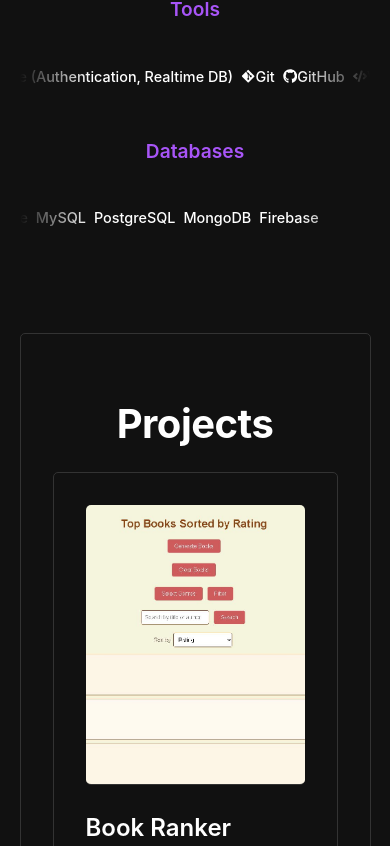
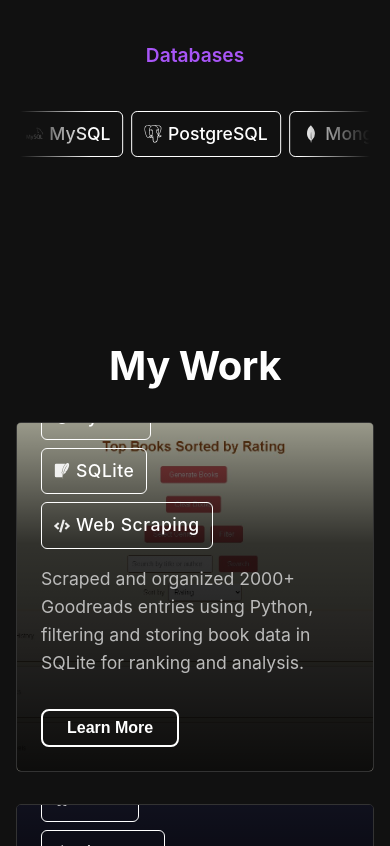
Before and after one commit to NicholasVioral/My-Portfolio, a React (Vite) app: page / in a window 390 px wide. Shown: the part 958-1804 px from the top of the page. Built offline with nearby package versions, Linux system fonts and the light colour scheme.

Commit message:
Fixed projects css

```diff
--- a/src/App.css
+++ b/src/App.css
@@ -267,93 +267,205 @@ body {
 }
 
 /* ===== PROJECTS ===== */
-.projects-container {
+.projects-section {
+  padding: var(--spacing-xl) 0;
+}
+
+.projects-content {
+  max-width: 1200px;
+  margin: 0 auto;
+  padding: 0 var(--spacing-md);
+}
+
+.projects-title {
+  text-align: center;
+  font-size: 2.5rem;
+  margin-bottom: var(--spacing-lg);
+  color: var(--text-primary);
+  font-weight: 700;
+}
+
+.projects-list {
   display: grid;
-  grid-template-columns: repeat(auto-fit, minmax(280px, 1fr));
-  gap: var(--spacing-md);
+  grid-template-columns: repeat(auto-fit, minmax(320px, 1fr));
+  gap: var(--spacing-lg);
   margin-top: var(--spacing-md);
 }
 
 .project-card {
-  background: var(--bg-tertiary);
-  border-radius: var(--radius-lg);
-  padding: var(--spacing-md);
-  box-shadow: var(--shadow-medium);
-  transition: transform 0.2s ease, box-shadow 0.2s ease;
-  display: flex;
-  flex-direction: column;
-  height: 100%;
+  width: 100%;
+  max-width: 900px; /* Increased from 700px to 900px */
+  background: transparent;
   border: 1px solid var(--border-color);
+  border-radius: var(--radius-sm);
+  overflow: hidden;
+  box-shadow: none;
+  text-decoration: none;
+  color: var(--text-primary);
+  transition: all 0.3s ease;
+  padding: 0;
+  height: 600px;
+  position: relative;
 }
 
 .project-card:hover {
-  transform: translateY(-5px);
-  box-shadow: 0 8px 15px rgba(255, 255, 255, 0.1);
+  transform: translateY(-8px);
+  box-shadow: 0 20px 40px rgba(0, 0, 0, 0.3);
+  border-color: var(--accent-primary);
 }
 
-.project-card h3 {
-  margin-top: 0;
-  margin-bottom: var(--spacing-xs);
-  color: var(--text-primary);
+/* Image with overlay effect */
+.project-image {
+  width: 100%;
+  height: 100%;
+  object-fit: cover;
+  position: absolute;
+  top: 0;
+  left: 0;
+  z-index: 1;
+  transition: transform 0.3s ease;
 }
 
-.project-card .tech {
+.project-card:hover .project-image {
+  transform: scale(1.05);
+}
+
+/* Enhanced overlay */
+.project-info {
+  position: absolute;
+  bottom: 0;
+  left: 0;
+  width: 100%;
+  padding: var(--spacing-md);
+  z-index: 2;
+  background: linear-gradient(
+    to top,
+    rgba(0, 0, 0, 0.95) 0%,
+    rgba(0, 0, 0, 0.8) 50%,
+    transparent 100%
+  );
+  transform: translateY(0);
+  transition: all 0.3s ease;
+}
+
+.project-card:hover .project-info {
+  background: linear-gradient(
+    to top,
+    rgba(0, 0, 0, 0.98) 0%,
+    rgba(0, 0, 0, 0.85) 70%,
+    rgba(0, 0, 0, 0.7) 100%
+  );
+}
+
+.project-info h3 {
+  margin: 0 0 12px 0;
+  color: white;
+  font-size: 1.4rem;
+  font-weight: 600;
+}
+
+/* Tech stack with icons */
+.project-tech {
+  display: flex;
+  align-items: center;
+  gap: 8px;
+  margin: 0 0 12px 0;
   color: var(--accent-primary);
   font-size: 0.9rem;
-  font-weight: bold;
-  margin-bottom: var(--spacing-sm);
+  font-weight: 500;
+  letter-spacing: 0.5px;
+  flex-wrap: wrap;
 }
 
-.project-card p {
-  flex-grow: 1;
-  margin-bottom: var(--spacing-md);
-  line-height: 1.5;
-  color: var(--text-secondary);
+.tech-icon {
+  font-size: 1rem;
+  opacity: 0.9;
+  transition: opacity 0.2s ease;
 }
 
-.buttons {
-  margin-top: auto;
+.tech-icon:hover {
+  opacity: 1;
 }
 
-.buttons a {
-  margin-right: var(--spacing-sm);
-  text-decoration: none;
-  background: var(--accent-primary);
-  color: var(--text-primary);
-  padding: var(--spacing-xs) var(--spacing-sm);
-  border-radius: var(--radius-sm);
+.project-description {
+  margin: 0 0 16px 0;
+  color: #e0e0e0;
   font-size: 0.9rem;
-  transition: background 0.2s ease;
-  display: inline-block;
+  line-height: 1.5;
+  opacity: 0.9;
 }
 
-.buttons a:hover {
-  background: var(--accent-hover);
+/* Improved Learn More Button */
+.learn-more-btn {
+  display: inline-flex;
+  align-items: center;
+  justify-content: center;
+  margin-top: 8px;
+  background: var(--accent-primary);
+  border: none;
+  padding: 10px 20px;
+  border-radius: var(--radius-md);
+  color: white;
+  font-size: 0.9rem;
+  font-weight: 500;
+  cursor: pointer;
+  transition: all 0.2s ease;
+  text-decoration: none;
+  min-width: 120px;
 }
 
-/* ===== SKILLS ===== */
-.skills-list {
-  display: flex;
-  flex-wrap: wrap;
-  list-style: none;
-  gap: var(--spacing-sm);
-  padding: 0;
-  justify-content: center;
-  margin: var(--spacing-md) 0 0 0;
+.learn-more-btn:hover {
+  background: var(--accent-hover);
+  transform: translateY(-1px);
+  box-shadow: 0 4px 12px rgba(0, 0, 0, 0.3);
 }
 
-.skills-list li {
-  background: var(--accent-primary);
-  color: var(--text-primary);
-  padding: var(--spacing-xs) var(--spacing-md);
-  border-radius: 20px;
-  font-size: 0.9rem;
-  transition: transform 0.2s ease;
+/* Responsive adjustments */
+@media (max-width: 768px) {
+  .projects-list {
+    grid-template-columns: 1fr;
+    gap: var(--spacing-md);
+  }
+
+  .project-card {
+    height: 370px;
+  }
+
+  .projects-title {
+    font-size: 2rem;
+  }
+
+  .project-info {
+    padding: var(--spacing-sm);
+  }
+
+  .tech-icons {
+    margin-left: 4px;
+  }
+
+  .tech-icon {
+    font-size: 0.9rem;
+  }
 }
 
-.skills-list li:hover {
-  transform: scale(1.1);
-  background: var(--accent-hover);
+@media (max-width: 480px) {
+  .projects-content {
+    padding: 0 var(--spacing-sm);
+  }
+
+  .project-card {
+    height: 350px;
+  }
+
+  .project-tech {
+    flex-direction: column;
+    align-items: flex-start;
+    gap: 6px;
+  }
+
+  .tech-icons {
+    margin-left: 0;
+  }
 }
 
 /* ===== CONTACT ===== */
@@ -588,11 +700,14 @@ footer {
 }
 
 .tech-item {
+  display: flex;
+  align-items: center;
+  gap: 6px;
   background: transparent;
   color: var(--text-primary);
-  padding: 0;
-  border-radius: 0;
-  border: none;
+  padding: 8px 12px;
+  border-radius: 6px;
+  border: 1px solid white;
   font-weight: 500;
   white-space: nowrap;
   font-size: 1.1rem;
@@ -697,20 +812,10 @@ footer {
 }
 
 /* ===== PROJECTS SECTION ===== */
-.projects-section {
-  background: transparent;
-  margin: var(--spacing-lg) auto;
-  max-width: 800px;
-  padding: var(--spacing-md) var(--spacing-lg);
-  border-radius: var(--radius-sm);
-  box-shadow: none;
-  border: 1px solid var(--border-color);
-  width: 90%;
-  color: var(--text-primary);
-}
+
 
 .projects-content {
-  max-width: 700px;
+  max-width: 900px; /* Increased to accommodate wider cards */
   margin: 0 auto;
 }
 
@@ -733,7 +838,7 @@ footer {
 
 .project-card {
   width: 100%;
-  max-width: 700px;
+  max-width: none;
   background: transparent;
   border: 1px solid var(--border-color);
   border-radius: var(--radius-sm);
@@ -742,7 +847,7 @@ footer {
   text-decoration: none;
   color: var(--text-primary);
   transition: all 0.3s ease;
-  padding: var(--spacing-lg);
+  padding: 0;
 }
 
 .project-card:hover {
@@ -753,15 +858,14 @@ footer {
 
 .project-image {
   width: 100%;
-  height: 280px;
+  height: 350px;
   object-fit: cover;
-  border-bottom: 1px solid var(--border-color);
-  border-radius: var(--radius-sm);
+  border-radius: 0;
 }
 
 /* ===== PROJECT INFO ===== */
 .project-info {
-  padding: var(--spacing-md) 0 0 0;
+  padding: var(--spacing-md);
   text-align: left;
 }
 
@@ -773,10 +877,32 @@ footer {
 }
 
 .project-tech {
-  color: var(--accent-primary);
+  display: flex;
+  gap: 8px;
+  margin-bottom: var(--spacing-sm);
+  flex-wrap: wrap;
+}
+
+.tech-item {
+  display: flex;
+  align-items: center;
+  gap: 6px;
+  background: transparent;
+  color: var(--text-primary);
+  padding: 8px 12px;
+  border-radius: 6px;
+  border: 1px solid white;
+  font-weight: 500;
+  white-space: nowrap;
+  font-size: 1.1rem;
+  transition: all 0.3s ease;
+  cursor: default;
+}
+
+.tech-icon {
   font-size: 1rem;
-  margin-bottom: var(--spacing-sm);
-  font-weight: 600;
+  opacity: 0.9;
+  transition: opacity 0.2s ease;
 }
 
 .project-description {
--- a/src/pages/Home.jsx
+++ b/src/pages/Home.jsx
@@ -19,7 +19,7 @@ import { FaGitAlt, FaMicrosoft, FaCode } from "react-icons/fa";
 import { SiFirebase } from "react-icons/si";
 
 // Database icons
-import { SiSqlite } from "react-icons/si";
+import { SiSqlite, SiPostgresql, SiMongodb} from "react-icons/si";
 
 import bookranker from "../bookranker.JPG";
 import ebayclone from "../ebayclonenew.JPG";
@@ -74,7 +74,12 @@ function App() {
 
   const databaseIcons = {
     SQLite: <SiSqlite />,
+    MySQL: <SiMysql />,
+    PostgreSQL: <SiPostgresql />,
+    MongoDB: <SiMongodb />,
+    Firebase: <SiFirebase />,
   };
+
 
   return (
     <div className="portfolio">
@@ -200,36 +205,6 @@ function App() {
             </div>
           </div>
 
-          {/* Tools */}
-          <div className="tech-category">
-            <h3>Tools</h3>
-            <div className="scrolling-tech">
-              <div className="scrolling-tech-inner">
-                {["Git", "GitHub", "VS Code", "Visual Studio", "Firebase (Authentication, Realtime DB)"].map((tech) => (
-                  <motion.span
-                    key={tech}
-                    className="tech-item flex items-center gap-2"
-                    whileHover={{ scale: 1.1 }}
-                    transition={{ type: "spring", stiffness: 300 }}
-                  >
-                    {toolIcons[tech]} {tech}
-                  </motion.span>
-                ))}
-
-                {["Git", "GitHub", "VS Code", "Visual Studio", "Firebase (Authentication, Realtime DB)"].map((tech) => (
-                  <motion.span
-                    key={`${tech}-dup`}
-                    className="tech-item flex items-center gap-2"
-                    whileHover={{ scale: 1.1 }}
-                    transition={{ type: "spring", stiffness: 300 }}
-                  >
-                    {toolIcons[tech]} {tech}
-                  </motion.span>
-                ))}
-              </div>
-            </div>
-          </div>
-
           {/* Databases */}
           <div className="tech-category">
             <h3>Databases</h3>
@@ -270,33 +245,42 @@ function App() {
           transition={{ duration: 0.8 }}
           className="projects-content"
         >
-          <h2 className="projects-title">Projects</h2>
+          <h2 className="projects-title">My Work</h2>
 
           <div className="projects-list">
             {[
               {
                 name: "Book Ranker",
                 img: bookranker,
-                tech: "Python, SQLite, Web Scraping",
+                tech: [
+                  { name: "Python", icon: <FaPython className="tech-icon" /> },
+                  { name: "SQLite", icon: <SiSqlite className="tech-icon" /> },
+                  { name: "Web Scraping", icon: <FaCode className="tech-icon" /> }
+                ],
                 link: "https://github.com/NicholasVioral/GoodreadsScraper",
-                description:
-                  "Scraped and organized 2000+ Goodreads entries using Python, filtering and storing book data in SQLite for ranking and analysis.",
+                description: "Scraped and organized 2000+ Goodreads entries using Python, filtering and storing book data in SQLite for ranking and analysis.",
               },
               {
                 name: "Riot Stats Tracker",
                 img: riotstats,
-                tech: "React, Firebase, Riot API",
+                tech: [
+                  { name: "React", icon: <FaReact className="tech-icon" /> },
+                  { name: "Firebase", icon: <SiFirebase className="tech-icon" /> },
+                  { name: "Riot API", icon: <FaCode className="tech-icon" /> }
+                ],
                 link: "https://github.com/NicholasVioral/Riot-Stats",
-                description:
-                  "Built a dashboard to track League of Legends performance with real-time match stats, Firebase authentication, and note tagging.",
+                description: "Built a dashboard to track League of Legends performance with real-time match stats, Firebase authentication, and note tagging.",
               },
               {
                 name: "eBay Clone",
                 img: ebayclone,
-                tech: "Java, Spring Boot, Thymeleaf, SQL",
+                tech: [
+                  { name: "Java", icon: <FaJava className="tech-icon" /> },
+                  { name: "Spring Boot", icon: <SiSpringboot className="tech-icon" /> },
+                  { name: "SQL", icon: <SiMysql className="tech-icon" /> }
+                ],
                 link: "https://github.com/NicholasVioral/eBay-Clone",
-                description:
-                  "Developed a Spring Boot e-commerce site with product listings, messaging, and authentication features, improving overall functionality.",
+                description: "Developed a Spring Boot e-commerce site with product listings, messaging, and authentication features, improving overall functionality.",
               },
             ].map((project, index) => (
               <motion.a
@@ -311,7 +295,14 @@ function App() {
                 <img src={project.img} alt={project.name} className="project-image" />
                 <div className="project-info">
                   <h3>{project.name}</h3>
-                  <p>{project.tech}</p>
+                  <div className="project-tech">
+                    {project.tech.map((techItem, techIndex) => (
+                      <div key={techIndex} className="tech-item">
+                        {techItem.icon}
+                        <span>{techItem.name}</span>
+                      </div>
+                    ))}
+                  </div>
                   <p className="project-description">{project.description}</p>
                   <button className="learn-more-btn">Learn More</button>
                 </div>
```
